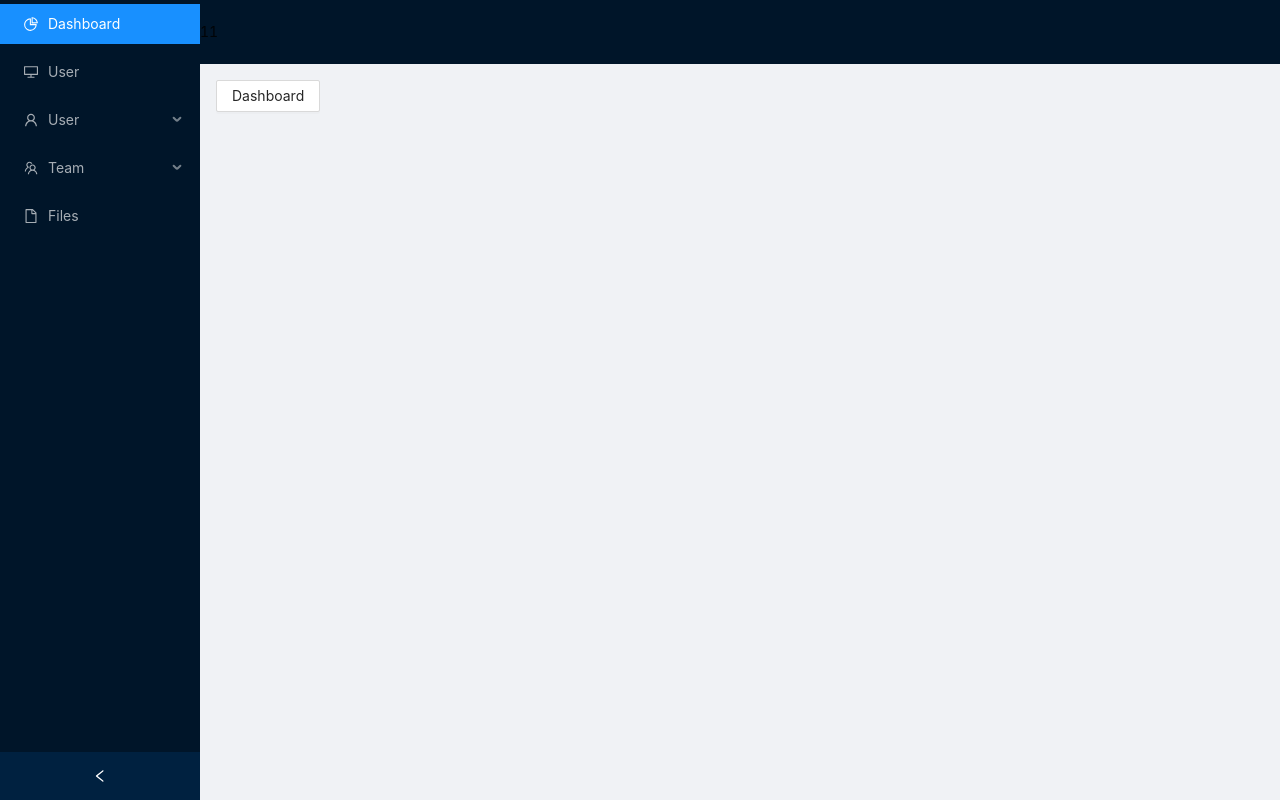
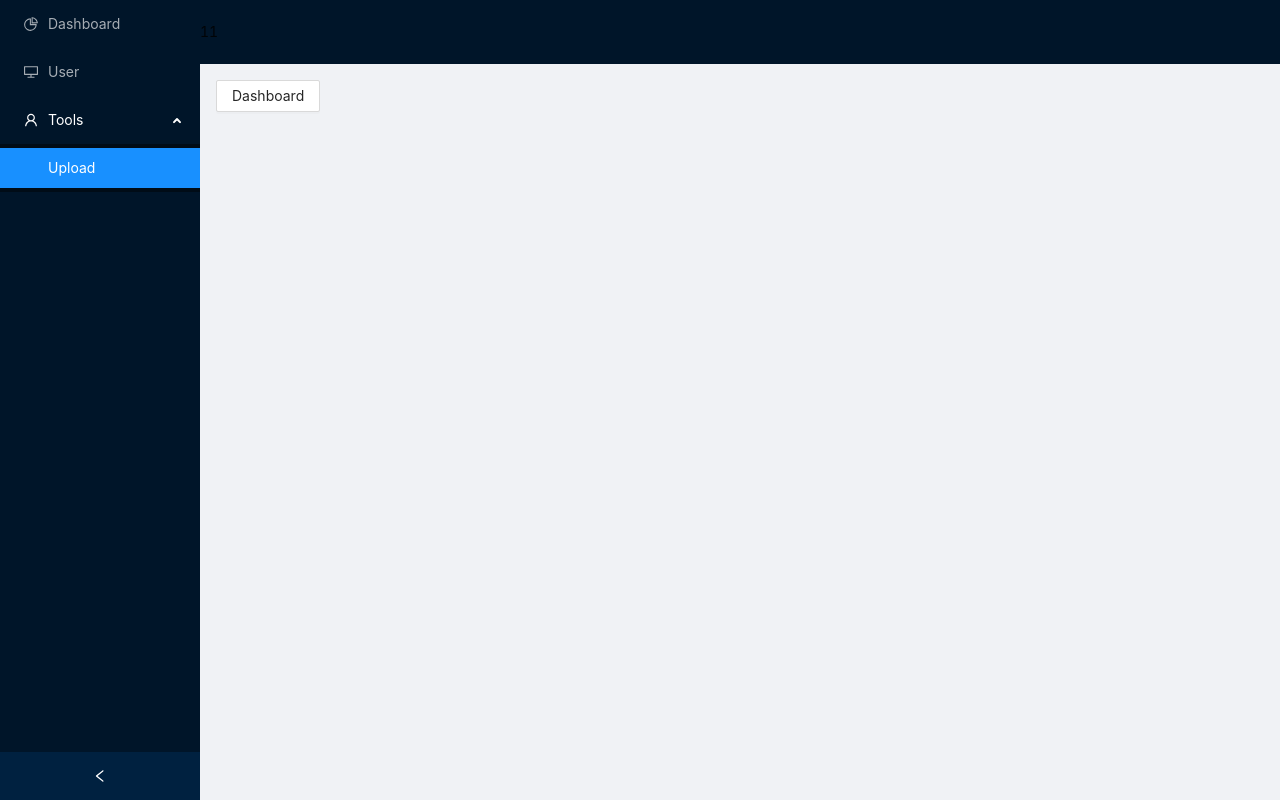
Before and after one commit to wu905347492/react-coffee, a React app: page /#/ in a window 1280 px wide. Built offline with nearby package versions, Linux system fonts and the light colour scheme.

Commit message:
feat: 新增tools页面

```diff
--- a/package.json
+++ b/package.json
@@ -77,6 +77,7 @@
     "core-js": "^3.20.1",
     "react": "^17.0.2",
     "react-dom": "^17.0.2",
-    "react-router-dom": "^6.2.1"
+    "react-router-dom": "^6.2.1",
+    "umi-request": "^1.4.0"
   }
 }
--- a/src/pages/layouts/menu.tsx
+++ b/src/pages/layouts/menu.tsx
@@ -1,6 +1,6 @@
 import React, { useState } from 'react';
 import { Layout, Menu } from 'antd';
-import { DesktopOutlined, PieChartOutlined, FileOutlined, TeamOutlined, UserOutlined } from '@ant-design/icons';
+import { DesktopOutlined, PieChartOutlined, UserOutlined } from '@ant-design/icons';
 import { Link } from 'react-router-dom';
 
 const { Sider } = Layout;
@@ -17,25 +17,18 @@ const Menus = () => {
   return (
     <Sider collapsible collapsed={collapsed} onCollapse={onCollapse}>
       <div className="logo" />
-      <Menu theme="dark" defaultSelectedKeys={['1']} mode="inline">
+      <Menu theme="dark" defaultOpenKeys={['sub1']} defaultSelectedKeys={['3']} mode="inline">
         <Menu.Item key="1" icon={<PieChartOutlined />}>
           <Link to="/">Dashboard</Link>
         </Menu.Item>
         <Menu.Item key="2" icon={<DesktopOutlined />}>
           <Link to="/user">User</Link>
         </Menu.Item>
-        <SubMenu key="sub1" icon={<UserOutlined />} title="User">
-          <Menu.Item key="3">Tom</Menu.Item>
-          <Menu.Item key="4">Bill</Menu.Item>
-          <Menu.Item key="5">Alex</Menu.Item>
+        <SubMenu key="sub1" icon={<UserOutlined />} title="Tools">
+          <Menu.Item key="3">
+            <Link to="/tools/upload">Upload</Link>
+          </Menu.Item>
         </SubMenu>
-        <SubMenu key="sub2" icon={<TeamOutlined />} title="Team">
-          <Menu.Item key="6">Team 1</Menu.Item>
-          <Menu.Item key="8">Team 2</Menu.Item>
-        </SubMenu>
-        <Menu.Item key="9" icon={<FileOutlined />}>
-          Files
-        </Menu.Item>
       </Menu>
     </Sider>
   );
--- /dev/null
+++ b/src/pages/tools/index.ts
@@ -0,0 +1,3 @@
+import { UploadFile } from './upload-file';
+
+export { UploadFile };
--- /dev/null
+++ b/src/pages/tools/tools.scss
@@ -0,0 +1,4 @@
+.upload-container {
+  width: 100%;
+  height: 100%;
+}
--- /dev/null
+++ b/src/pages/tools/upload-file/index.tsx
@@ -0,0 +1,52 @@
+import React, { useCallback } from 'react';
+import { Upload, message, Button, Card } from 'antd';
+import { UploadChangeParam } from 'antd/lib/upload';
+import { UploadOutlined } from '@ant-design/icons';
+import request from 'umi-request';
+import '../tools.scss';
+
+const UploadFile = () => {
+  const customRequest = useCallback(async (params) => {
+    const formData = new FormData();
+    formData.append('file', params.file);
+    request(`//m82-dev.hexcloud.cn/api/v1/lego/upload/`, {
+      method: 'POST',
+      data: formData,
+      mode: 'cors',
+    })
+      .then((response) => {
+        console.log(response);
+        return;
+      })
+      .catch((err) => {
+        console.log(err);
+      });
+  }, []);
+
+  const props = {
+    name: 'file',
+    showUploadList: false,
+    customRequest,
+    onChange(info: UploadChangeParam) {
+      if (info.file.status !== 'uploading') {
+        console.log(info.file, info.fileList);
+      }
+      if (info.file.status === 'done') {
+        message.success(`${info.file.name} file uploaded successfully`);
+      } else if (info.file.status === 'error') {
+        message.error(`${info.file.name} file upload failed.`);
+      }
+    },
+  };
+  return (
+    <Card className="upload-container">
+      <Upload {...props}>
+        <Button type="primary" icon={<UploadOutlined />}>
+          Click to Upload
+        </Button>
+      </Upload>
+    </Card>
+  );
+};
+
+export { UploadFile };
--- a/src/routers/index.tsx
+++ b/src/routers/index.tsx
@@ -1,9 +1,11 @@
 import React from 'react';
 import { Dashboard } from '@/pages/dashboard';
 import { User } from '@/pages/user';
+import { UploadFile } from '@/pages/tools';
 
 const routes = [
   { path: '/', element: <Dashboard /> },
   { path: '/user', element: <User /> },
+  { path: '/tools/upload', element: <UploadFile /> },
 ];
 export { routes };
--- a/src/types/index.d.ts
+++ b/src/types/index.d.ts
@@ -1,5 +1,11 @@
+interface UploadFileInfo {
+  file: Record<string, unknown>;
+  fileList: [];
+}
+
 declare module '@/pages/*' {
   export default React.Component;
   export const Dashboard: React.ComponentType;
   export const User: React.ComponentType;
+  export const UploadFile: React.ComponentType;
 }
```
Also changed, not shown: 1 other file (tests, documents, lock files or other folders).
